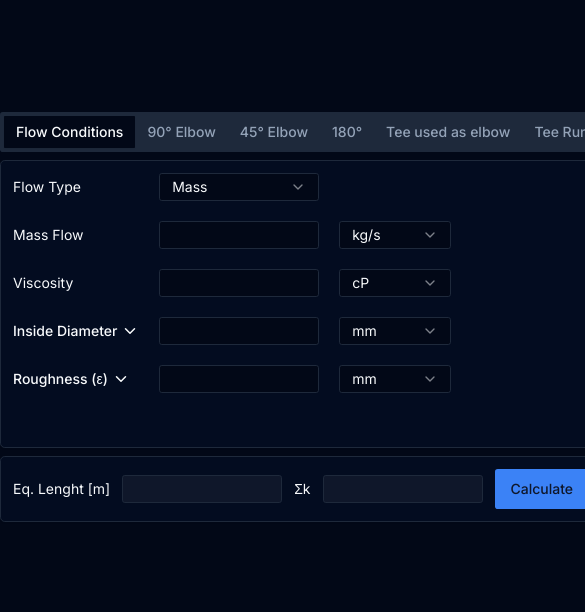
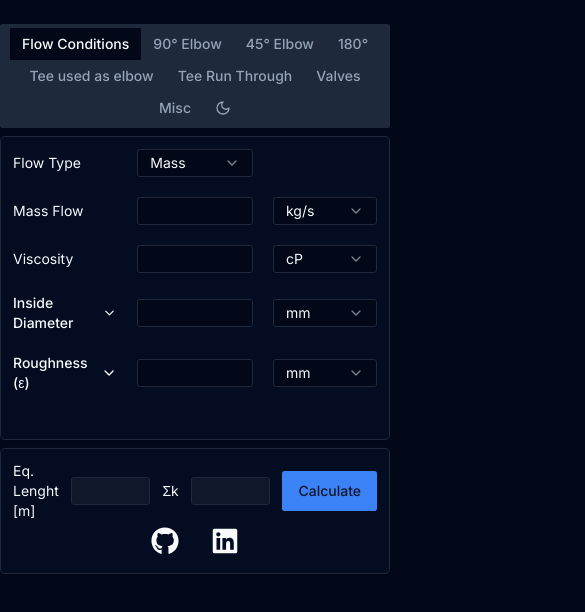
Before and after one commit to alanhaertel/k-factor, a Next.js app: page / in a window 390 px wide. Shown: the top 612 px of the page, 585 px wide, since content can reach past the window. Built offline with nearby package versions, Linux system fonts and the light colour scheme.

Commit message:
Mobile responsivnes added
231210

```diff
--- a/app/globals.css
+++ b/app/globals.css
@@ -10,6 +10,10 @@
         .grid-fit-4 {
             grid-template-columns: repeat(4, fit-content(100%));
             grid-template-rows: repeat(6, fit-content(100%));
+        }
+        .grid-fit-2 {
+            grid-template-columns: repeat(2, fit-content(100%));
+            grid-template-rows: repeat(auto, fit-content(100%));
         }
 }
 
@@ -65,6 +69,10 @@
         -webkit-appearance: none;
         margin: 0;
     }
+    input[type="number"] {
+        -moz-appearance: textfield;
+    }
+
   }
 
 
--- a/app/page.tsx
+++ b/app/page.tsx
@@ -4,7 +4,7 @@ import { TabsFooter } from '@/components/tabs-footer'
 export default function Home () {
     return (
         <main>
-            <div className='mx-auto mt-28 w-fit'>
+            <div className='mx-auto mt-6 w-fit xsm:mt-28'>
                 <MainTabs/>
                 <TabsFooter/>
             </div>
--- a/components/main-tabs.tsx
+++ b/components/main-tabs.tsx
@@ -56,7 +56,7 @@ export function MainTabs () {
 
     return (
         <Tabs defaultValue="flow-conditions" className=''>
-            <TabsList className=''>
+            <TabsList className='flex flex-wrap h-auto'>
                 <TabsTrigger className='dark:hover:bg-slate-700 hover:bg-slate-300' value="flow-conditions">Flow Conditions</TabsTrigger>
                 <TabsTrigger className='dark:hover:bg-slate-700 hover:bg-slate-300' value="90-elbow">90° Elbow</TabsTrigger>
                 <TabsTrigger className='dark:hover:bg-slate-700 hover:bg-slate-300' value="45-elbow">45° Elbow</TabsTrigger>
@@ -68,7 +68,7 @@ export function MainTabs () {
                 <ModeToggle/>
             </TabsList>
             <TabsContent value="flow-conditions">
-                <Card className ='grid grid-fit-3 gap-5 items-center h-72 p-3'>
+                <Card className ='grid grid-fit-3 gap-5 items-center h-auto min-h-[19rem] p-3'>
                     <InputLabel>Flow Type</InputLabel>
                     <SelectUnit onValueChange={newValue => { updateFlowType(newValue) }} value={flowType} selectOptions={{ 'mass-flow': 'Mass', 'volumetric-flow': 'Volumetric' }}/>
                     <br/>
@@ -95,7 +95,7 @@ export function MainTabs () {
 
                     <Popover>
                         <PopoverTrigger asChild>
-                            <Button className='text-sm align-middle text-left p-0 m-0 h-full w-fit' variant='ghost'>Inside Diameter&nbsp;<ChevronDown size='18px'/></Button>
+                            <Button className='text-sm align-middle text-left p-0 m-0 h-full w-fit whitespace-normal' variant='ghost'>Inside Diameter&nbsp;<ChevronDown size='18px'/></Button>
                         </PopoverTrigger>
                         <PopoverContent onFocusOutside={(event) => { event.preventDefault() }}>
                             <InsideDiameterPopup/>
@@ -113,7 +113,7 @@ export function MainTabs () {
                     )}
                     <Popover>
                         <PopoverTrigger asChild >
-                            <Button className='text-sm align-middle text-left p-0 m-0 h-full w-fit' variant='ghost'>Roughness (&epsilon;)&nbsp;<ChevronDown size='18px'/></Button>
+                            <Button className='text-sm align-middle text-left p-0 m-0 h-full w-fit whitespace-normal' variant='ghost'>Roughness (&epsilon;)&nbsp;<ChevronDown size='18px'/></Button>
                         </PopoverTrigger>
                         <PopoverContent className='w-fit'>
                             <RoughnessPopup onValueChange={handleRoughnessChange}/>
@@ -126,57 +126,57 @@ export function MainTabs () {
 
             </TabsContent>
             <TabsContent value="90-elbow">
-                <Card className ='grid grid-fit-4 gap-5 items-center h-72 p-3'>
+                <Card className ='grid grid-fit-2 xsm:grid-fit-4 gap-5 items-center h-auto min-h-[19rem] p-3'>
                     <InputLabel>Threaded, SR (R/D = 1)</InputLabel>
                     <Input defaultValue={inputsValues.threaded90} onBlur={() => { updateInput.flush() }} onChange={e => { updateInput(e.target.value, 'threaded90') }} type='number' className='max-w-[10rem] h-7' name='C90-threaded'/>
 
-                    <InputLabel className='ml-16'>1 Weld (90° Angle)</InputLabel>
+                    <InputLabel className='xsm:ml-16'>1 Weld (90° Angle)</InputLabel>
                     <Input defaultValue={inputsValues.weld190} onBlur={() => { updateInput.flush() }} onChange={e => { updateInput(e.target.value, 'weld190') }} type='number' className='max-w-[10rem] h-7' name='C90-w1'/>
 
                     <InputLabel>Flanged/Welded, SR (R/D = 1)</InputLabel>
                     <Input defaultValue={inputsValues.flanged90} onBlur={() => { updateInput.flush() }} onChange={e => { updateInput(e.target.value, 'flanged90') }} type='number' className='max-w-[10rem] h-7' name='C90-flanged-welded'/>
 
-                    <InputLabel className='ml-16'>2 Weld (45° Angle)</InputLabel>
+                    <InputLabel className='xsm:ml-16'>2 Weld (45° Angle)</InputLabel>
                     <Input defaultValue={inputsValues.weld290} onBlur={() => { updateInput.flush() }} onChange={e => { updateInput(e.target.value, 'weld290') }} type='number' className='max-w-[10rem] h-7' name='C90-w2'/>
 
                     <InputLabel>All Types, LR (R/D = 1.5)</InputLabel>
                     <Input defaultValue={inputsValues.allTypes90} onBlur={() => { updateInput.flush() }} onChange={e => { updateInput(e.target.value, 'allTypes90') }} type='number' className='max-w-[10rem] h-7' name='C90-lr'/>
 
-                    <InputLabel className='ml-16'>3 Weld (30° Angle)</InputLabel>
+                    <InputLabel className='xsm:ml-16'>3 Weld (30° Angle)</InputLabel>
                     <Input defaultValue={inputsValues.weld390} onBlur={() => { updateInput.flush() }} onChange={e => { updateInput(e.target.value, 'weld390') }} type='number' className='max-w-[10rem] h-7' name='C90-w3'/>
 
-                    <div className='col-span-2'/>
+                    <div className='hidden xsm:block xsm:col-span-2'/>
 
-                    <InputLabel className='ml-16'>4 Weld (22.5° Angle)</InputLabel>
+                    <InputLabel className='xsm:ml-16'>4 Weld (22.5° Angle)</InputLabel>
                     <Input defaultValue={inputsValues.weld490} onBlur={() => { updateInput.flush() }} onChange={e => { updateInput(e.target.value, 'weld490') }} type='number' className='max-w-[10rem] h-7' name='C90-w4'/>
 
-                    <div className='col-span-2'/>
+                    <div className='hidden xsm:block xsm:col-span-2'/>
 
-                    <InputLabel className='ml-16'>5 Weld (18° Angle)</InputLabel>
+                    <InputLabel className='xsm:ml-16'>5 Weld (18° Angle)</InputLabel>
                     <Input defaultValue={inputsValues.weld590} onBlur={() => { updateInput.flush() }} onChange={e => { updateInput(e.target.value, 'weld590') }} type='number' className='max-w-[10rem] h-7' name='C90-w5'/>
                 </Card>
             </TabsContent>
             <TabsContent value="45-elbow">
-                <Card className ='grid grid-fit-4 gap-5 items-center h-72 p-3'>
+                <Card className ='grid grid-fit-2 xsm:grid-fit-4 gap-5 items-center h-auto min-h-[19rem] p-3'>
                     <InputLabel>All Types, SR (R/D = 1)</InputLabel>
                     <Input defaultValue={inputsValues.allTypesSR45} onBlur={() => { updateInput.flush() }} onChange={e => { updateInput(e.target.value, 'allTypesSR45') }} type='number' className='max-w-[10rem] h-7' name='C45-sr'/>
 
-                    <InputLabel className='ml-16'>1 Weld (45° Angle)</InputLabel>
+                    <InputLabel className='xsm:ml-16'>1 Weld (45° Angle)</InputLabel>
                     <Input defaultValue={inputsValues.weld145} onBlur={() => { updateInput.flush() }} onChange={e => { updateInput(e.target.value, 'weld145') }} type='number' className='max-w-[10rem] h-7' name='C45-w1'/>
 
                     <InputLabel>All Types LR (R/D = 1.5)</InputLabel>
                     <Input defaultValue={inputsValues.allTypesLR45} onBlur={() => { updateInput.flush() }} onChange={e => { updateInput(e.target.value, 'allTypesLR45') }} type='number' className='max-w-[10rem] h-7' name='C45-lr'/>
 
-                    <InputLabel className='ml-16'>2 Welds (45° Angle)</InputLabel>
+                    <InputLabel className='xsm:ml-16'>2 Welds (45° Angle)</InputLabel>
                     <Input defaultValue={inputsValues.weld245} onBlur={() => { updateInput.flush() }} onChange={e => { updateInput(e.target.value, 'weld245') }} type='number' className='max-w-[10rem] h-7' name='C45-w2'/>
                 </Card>
             </TabsContent>
             <TabsContent value="180">
-                <Card className ='grid grid-fit-4 gap-5 items-center h-72 p-3'>
+                <Card className ='grid grid-fit-2 xsm:grid-fit-4 gap-5 items-center h-auto min-h-[19rem] p-3'>
                     <InputLabel>Screwed, SR (R/D = 1)</InputLabel>
                     <Input defaultValue={inputsValues.screwed180} onBlur={() => { updateInput.flush() }} onChange={e => { updateInput(e.target.value, 'screwed180') }} type='number' className='max-w-[10rem] h-7' name='C180-screwed'/>
 
-                    <InputLabel className='ml-16'>Flanged/Welded, SR (R/D = 1)</InputLabel>
+                    <InputLabel className='xsm:ml-16'>Flanged/Welded, SR (R/D = 1)</InputLabel>
                     <Input defaultValue={inputsValues.flanged180} onBlur={() => { updateInput.flush() }} onChange={e => { updateInput(e.target.value, 'flanged180') }} type='number' className='max-w-[10rem] h-7' name="C180-flanged-welded"/>
 
                     <InputLabel>All Types, LR (R/D = 1.5)</InputLabel>
@@ -184,26 +184,26 @@ export function MainTabs () {
                 </Card>
             </TabsContent>
             <TabsContent value="tee-elbow">
-                <Card className ='grid grid-fit-4 gap-5 items-center h-72 p-3'>
+                <Card className ='grid grid-fit-2 xsm:grid-fit-4 gap-5 items-center h-auto min-h-[19rem] p-3'>
                     <InputLabel>Screwed, SR (R/D = 1)</InputLabel>
                     <Input defaultValue={inputsValues.screwedSRTee} onBlur={() => { updateInput.flush() }} onChange={e => { updateInput(e.target.value, 'screwedSRTee') }} type='number' className='max-w-[10rem] h-7' name='Tee-el-screwed'/>
 
-                    <InputLabel className='ml-16'>Screwed, LR</InputLabel>
+                    <InputLabel className='xsm:ml-16'>Screwed, LR</InputLabel>
                     <Input defaultValue={inputsValues.screwedLRTee} onBlur={() => { updateInput.flush() }} onChange={e => { updateInput(e.target.value, 'screwedLRTee') }} type='number' className='max-w-[10rem] h-7' name="Tee-el-lr"/>
 
                     <InputLabel>Flanged/Welded, SR (R/D = 1)</InputLabel>
                     <Input defaultValue={inputsValues.flangedTee} onBlur={() => { updateInput.flush() }} onChange={e => { updateInput(e.target.value, 'flangedTee') }} type='number' className='max-w-[10rem] h-7' name="Tee-el-flanged-welded"/>
 
-                    <InputLabel className='ml-16'>Stub-in-type Branch</InputLabel>
+                    <InputLabel className='xsm:ml-16'>Stub-in-type Branch</InputLabel>
                     <Input defaultValue={inputsValues.stubInTee} onBlur={() => { updateInput.flush() }} onChange={e => { updateInput(e.target.value, 'stubInTee') }} type='number' className='max-w-[10rem] h-7' name="Tee-el-branch"/>
                 </Card>
             </TabsContent>
             <TabsContent value="tee-thorugh">
-                <Card className ='grid grid-fit-4 gap-5 items-center h-72 p-3'>
+                <Card className ='grid grid-fit-2 xsm:grid-fit-4 gap-5 items-center h-auto min-h-[19rem] p-3'>
                     <InputLabel>Screwed</InputLabel>
                     <Input defaultValue={inputsValues.screwedTeeThrough} onBlur={() => { updateInput.flush() }} onChange={e => { updateInput(e.target.value, 'screwedTeeThrough') }} type='number' className='max-w-[10rem] h-7' name='Tee-thr-screwed'/>
 
-                    <InputLabel className='ml-16'>Flanged/Welded</InputLabel>
+                    <InputLabel className='xsm:ml-16'>Flanged/Welded</InputLabel>
                     <Input defaultValue={inputsValues.flangedTeeThrough} onBlur={() => { updateInput.flush() }} onChange={e => { updateInput(e.target.value, 'flangedTeeThrough') }} type='number' className='max-w-[10rem] h-7' name="Tee-thr-flanged-welded"/>
 
                     <InputLabel>Stub-in-type Branch</InputLabel>
@@ -211,50 +211,50 @@ export function MainTabs () {
                 </Card>
             </TabsContent>
             <TabsContent value="valves">
-                <Card className ='grid grid-fit-4 gap-5 items-center h-72 p-3'>
+                <Card className ='grid grid-fit-2 xsm:grid-fit-4 gap-5 items-center h-auto min-h-[19rem] p-3'>
                     <InputLabel>Full Line Size, &beta; = 1</InputLabel>
                     <Input defaultValue={inputsValues.valve1b} onBlur={() => { updateInput.flush() }} onChange={e => { updateInput(e.target.value, 'valve1b') }} type='number' className='max-w-[10rem] h-7' name='Valve-beta1'/>
 
-                    <InputLabel className='ml-16'>Globe, Standard</InputLabel>
+                    <InputLabel className='xsm:ml-16'>Globe, Standard</InputLabel>
                     <Input defaultValue={inputsValues.globeStandard} onBlur={() => { updateInput.flush() }} onChange={e => { updateInput(e.target.value, 'globeStandard') }} type='number' className='max-w-[10rem] h-7' name="Valve-globe-std"/>
 
                     <InputLabel>Reduced Trim, &beta; = 0.9</InputLabel>
                     <Input defaultValue={inputsValues.valve09b} onBlur={() => { updateInput.flush() }} onChange={e => { updateInput(e.target.value, 'valve09b') }} type='number' className='max-w-[10rem] h-7' name="Valve-beta09"/>
 
-                    <InputLabel className='ml-16'>Globe, Angle</InputLabel>
+                    <InputLabel className='xsm:ml-16'>Globe, Angle</InputLabel>
                     <Input defaultValue={inputsValues.globeAngle} onBlur={() => { updateInput.flush() }} onChange={e => { updateInput(e.target.value, 'globeAngle') }} type='number' className='max-w-[10rem] h-7' name="Valve-globe-angle"/>
 
                     <InputLabel>Reduced Trim, &beta; = 0.8</InputLabel>
                     <Input defaultValue={inputsValues.valve08b} onBlur={() => { updateInput.flush() }} onChange={e => { updateInput(e.target.value, 'valve08b') }} type='number' className='max-w-[10rem] h-7' name="Valve-beta08"/>
 
-                    <InputLabel className='ml-16'>Diaphragm, dam type</InputLabel>
+                    <InputLabel className='xsm:ml-16'>Diaphragm, dam type</InputLabel>
                     <Input defaultValue={inputsValues.diaphragm} onBlur={() => { updateInput.flush() }} onChange={e => { updateInput(e.target.value, 'diaphragm') }} type='number' className='max-w-[10rem] h-7' name="Valve-diaphragm"/>
 
                     <InputLabel>Butterfly</InputLabel>
                     <Input defaultValue={inputsValues.butterfly} onBlur={() => { updateInput.flush() }} onChange={e => { updateInput(e.target.value, 'butterfly') }} type='number' className='max-w-[10rem] h-7' name="Valve-butterfly"/>
 
-                    <InputLabel className='ml-16'>Check Lift</InputLabel>
+                    <InputLabel className='xsm:ml-16'>Check Lift</InputLabel>
                     <Input defaultValue={inputsValues.checkLift} onBlur={() => { updateInput.flush() }} onChange={e => { updateInput(e.target.value, 'checkLift') }} type='number' className='max-w-[10rem] h-7' name="Valve-check-lift"/>
 
                     <InputLabel>Check Swing</InputLabel>
                     <Input defaultValue={inputsValues.checkSwing} onBlur={() => { updateInput.flush() }} onChange={e => { updateInput(e.target.value, 'checkSwing') }} type='number' className='max-w-[10rem] h-7' name="Valve-check-swing"/>
 
-                    <InputLabel className='ml-16'>Check Tilting-Disk</InputLabel>
+                    <InputLabel className='xsm:ml-16'>Check Tilting-Disk</InputLabel>
                     <Input defaultValue={inputsValues.checkDisk} onBlur={() => { updateInput.flush() }} onChange={e => { updateInput(e.target.value, 'checkDisk') }} type='number' className='max-w-[10rem] h-7' name="Valve-check-disk"/>
                 </Card>
             </TabsContent>
             <TabsContent value="misc">
-                <Card className ='grid grid-fit-4 gap-5 items-center h-72 p-3'>
+                <Card className ='grid grid-fit-2 xsm:grid-fit-4 gap-5 items-center h-auto min-h-[19rem] p-3'>
                     <InputLabel>Inlet</InputLabel>
                     <Input defaultValue={miscValues.inlet} onBlur={() => { updateMisc.flush() }} onChange={e => { updateMisc(e.target.value, 'inlet') }} type='number' className='max-w-[10rem] h-7' name='Misc-inlet-sq'/>
 
-                    <InputLabel className='ml-16'>Outlet</InputLabel>
+                    <InputLabel className='xsm:ml-16'>Outlet</InputLabel>
                     <Input defaultValue={miscValues.outlet} onBlur={() => { updateMisc.flush() }} onChange={e => { updateMisc(e.target.value, 'outlet') }} type='number' className='max-w-[10rem] h-7' name='Misc-inlet-inward'/>
 
                     <InputLabel>Enlargement</InputLabel>
                     <Input defaultValue={miscValues.enlargement} onBlur={() => { updateMisc.flush() }} onChange={e => { updateMisc(e.target.value, 'enlargement') }} type='number' className='max-w-[10rem] h-7' name='Misc-enlargement'/>
 
-                    <InputLabel className='ml-16'>Contraction</InputLabel>
+                    <InputLabel className='xsm:ml-16'>Contraction</InputLabel>
                     <Input defaultValue={miscValues.contraction} onBlur={() => { updateMisc.flush() }} onChange={e => { updateMisc(e.target.value, 'contraction') }} type='number' className='max-w-[10rem] h-7' name='Misc-contraction'/>
                 </Card>
             </TabsContent>
--- a/components/tabs-footer.tsx
+++ b/components/tabs-footer.tsx
@@ -34,7 +34,7 @@ export function TabsFooter () {
 
     return (
         <>
-            <Card className='flex items-center w-full my-2 p-3'>
+            <Card className='flex flex-wrap items-center justify-center w-full my-2 p-3'>
                 <div className='flex mr-auto items-center gap-3'>
                     <InputLabel>Eq. Lenght [m]</InputLabel>
                     <Input value={leq} className='max-w-[10rem] h-7 dark:bg-slate-900 bg-gray-200 cursor-default focus-visible:ring-transparent' readOnly={true} type='number'/>
--- a/components/ui/mode-toogle.tsx
+++ b/components/ui/mode-toogle.tsx
@@ -18,9 +18,9 @@ export function ModeToggle () {
     return (
         <DropdownMenu>
             <DropdownMenuTrigger asChild>
-                <Button variant="ghost" size="icon">
-                    <Sun className="h-[1.2rem] w-[1.2rem] rotate-0 scale-100 transition-all dark:-rotate-90 dark:scale-0" />
-                    <Moon className="absolute h-[1.2rem] w-[1.2rem] rotate-90 scale-0 transition-all dark:rotate-0 dark:scale-100" />
+                <Button className='h-4' variant="ghost" size="icon">
+                    <Sun className="h-4 w-4 rotate-0 scale-100 transition-all dark:-rotate-90 dark:scale-0" />
+                    <Moon className="absolute h-4 w-4 rotate-90 scale-0 transition-all dark:rotate-0 dark:scale-100" />
                     <span className="sr-only">Toggle theme</span>
                 </Button>
             </DropdownMenuTrigger>
--- a/components/ui/select-unit.tsx
+++ b/components/ui/select-unit.tsx
@@ -12,7 +12,7 @@ export function SelectUnit ({ selectOptions, value, onValueChange }: SelectUnitP
 
     return (
         <Select value={value} onValueChange={onValueChange}>
-            <SelectTrigger className='max-w-[13rem] min-w-[7rem] h-7'>
+            <SelectTrigger className='max-w-[13rem] min-w-[6.5rem] w-auto h-7'>
                 <SelectValue />
             </SelectTrigger>
             <SelectContent>
--- a/tailwind.config.js
+++ b/tailwind.config.js
@@ -12,10 +12,13 @@ module.exports = {
             center: true,
             padding: "2rem",
             screens: {
-        "2xl": "1400px",
+                "2xl": "1400px"
             },
         },
         extend: {
+            screens: {
+                'xsm': '576px',
+            },
             colors: {
                 border: "hsl(var(--border))",
                 input: "hsl(var(--input))",
```
Lines whose indentation alone changed are shown as unchanged.
